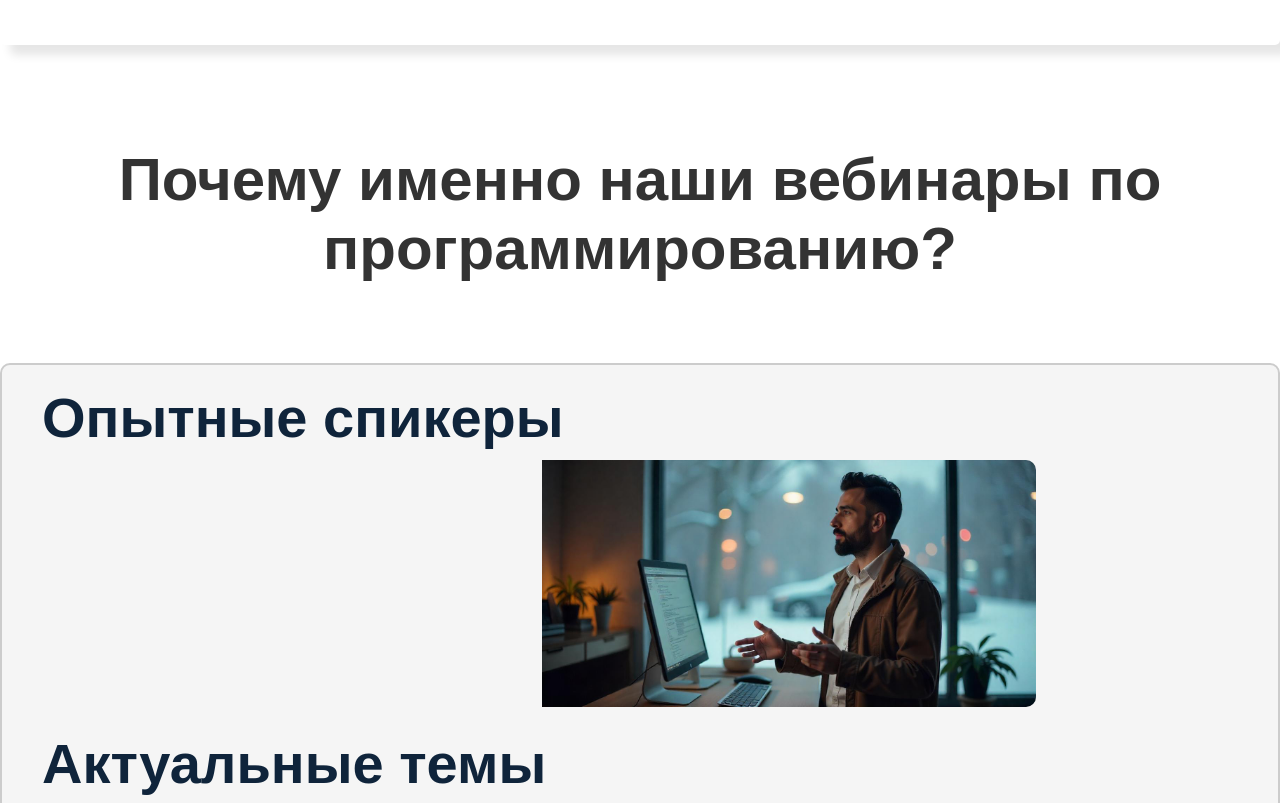
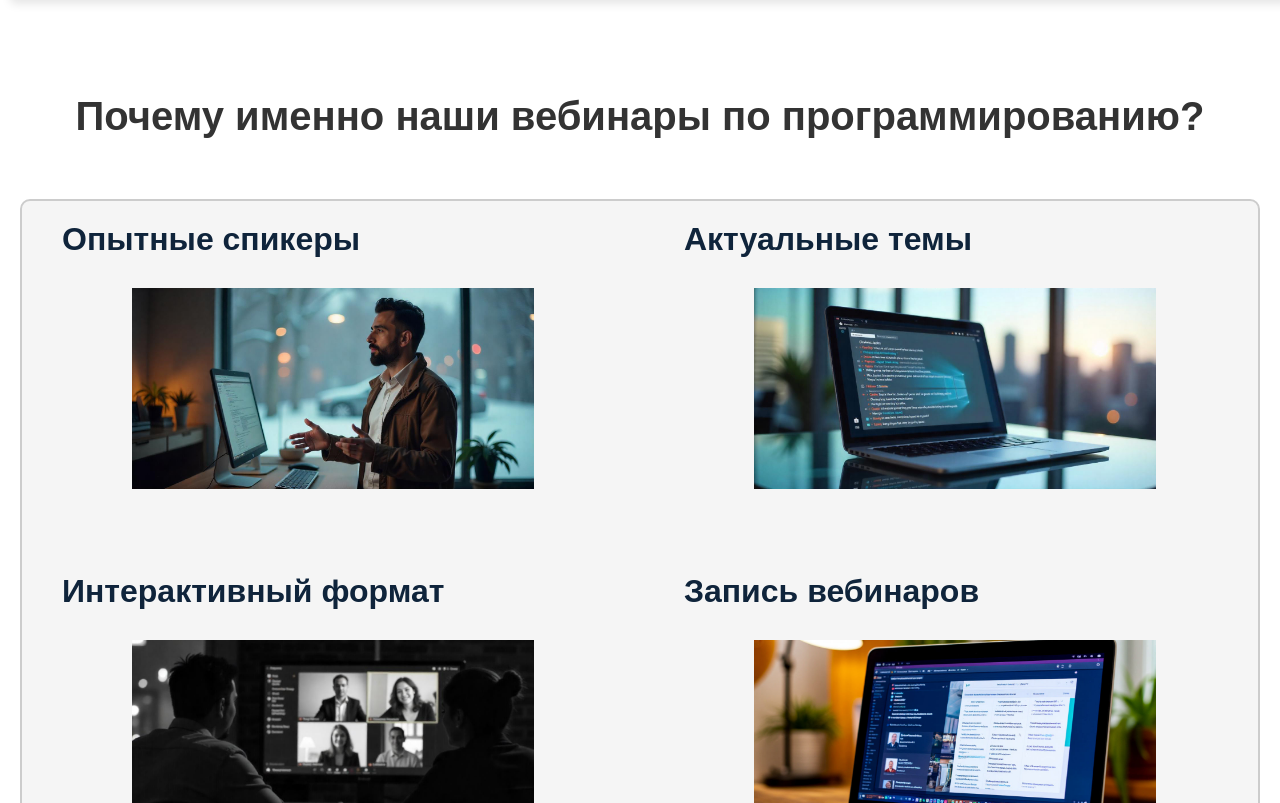
Before and after one commit to RRFEref/rodionvebinars, a plain HTML site: page index.html in a window 1280 px wide. Shown: the part 738-1541 px from the top of the page. Drawn offline with Linux system fonts and the light colour scheme.

Commit message:
styles.css

```diff
--- a/static/styles/styles.css
+++ b/static/styles/styles.css
@@ -1,13 +1,14 @@
 body {
   margin: 0;
   font-family: Arial, sans-serif;
+  max-width: 100%;
 }
 
 header {
   background: linear-gradient(90deg, rgba(2,0,36,1) 0%, rgb(44, 32, 94) 0%, rgba(27,10,58,1) 44%);
   display: flex;
   align-items: center;
-  padding: 10px 20px;
+  width: 100%;
 }
 
 h1 {
@@ -67,65 +68,87 @@ li:hover {
 
 p {
   text-align: center;
-  font-size: 40px;
+  font-size: 30px;
   color: #2c3e50;
-  margin: 30px 0;
+  margin: 10px 0;
   font-weight: 400;
   text-transform: uppercase;
   margin-top: 40px;
 }
 
-ul {
+ul.table {
   list-style-type: none;
   padding: 0;
+  display: flex;
+  max-width: 100%;
 }
-.highlight {
-  font-weight: bold;
-  color: #0f243b;
+
+
+li.table {
+  width: 40%;
+  padding: 10px;
+  margin: 20px;
+  text-align: center;
 }
 
 h3 {
   text-align: center;
   color: #333;
   padding: px;
-  padding-top: 40px;
-  font-size: 60px;
+  padding-top: 60px;
+  font-size: 40px;
   padding-bottom: 20px;
   width: 100%;
 }
 
 .table {
   list-style-type: none;
-  margin: 20px 0; /* Внешние отступы по вертикали */
-  padding: 20px; /* Убираем внутренние отступы */
-  border: 2px solid #ccc; /* Сплошная рамка */
-  border-radius: 10px; /* Закругленные углы */
-  background-color: #f5f5f5; /* Фоновый цвет */
-  display: flex; /* Гибкая компоновка */
-  flex-direction: column; /* Вертикальная компоновка */
-  align-items: flex-start; /* Выравнивание по левому краю */
-  box-sizing: border-box; /* Учитываем отступы и рамки */
+  border: 2px solid #ccc;
+  border-radius: 10px;
+  background-color: #f5f5f5;
+  display: flex;
+  flex-direction: column;
+  padding: 0px;
 }
 
-/* Стили для текста */
+ul.table {
+  padding: 20px;
+  margin: 20px;
+}
+
 .highlight {
-  font-weight: bold; /* Жирный текст */
-  font-size: 3.5em; /* Увеличенный размер шрифта */
-  margin: 20px; /* Внешние отступы */
+  font-weight: bold;
+  font-size: 2em;
+  margin: 20px;
+  color: #0f243b;
 }
 
 .tab {
-  margin: 0 20px 20px;
+  padding: 20px;
 }
 
 img.tab {
-  width: 40%;
-  height: auto; /* Автоматическая высота */
-  margin: 10px 20px 20px; /* Внешние отступы */
+  width: 70%;
+  height: auto;
+  margin: 10px 70px 20px;
   border-radius: 10px;
-  position: relative;
-  padding-left: 500px;
 }
+
+.table-group {
+  display: flex;
+  flex-direction: column;
+  margin-bottom: 20px;
+}
+.table-group {
+  flex-direction: row;
+  flex-wrap: wrap;
+  justify-content: space-between;
+  }
+
+.table-item {
+   width: 48%;
+   margin-bottom: 20px;
+  }
 
 .footer {
   font-size: 25px;
```
